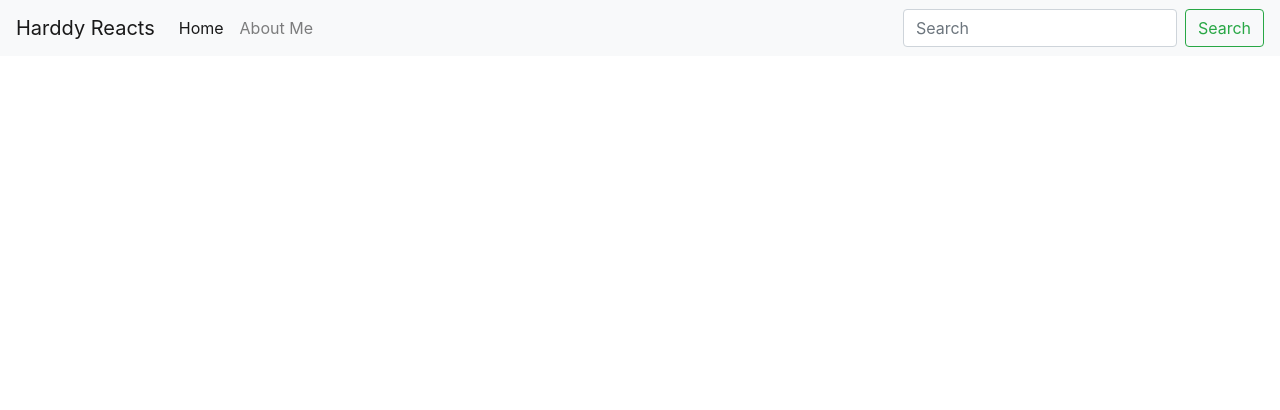
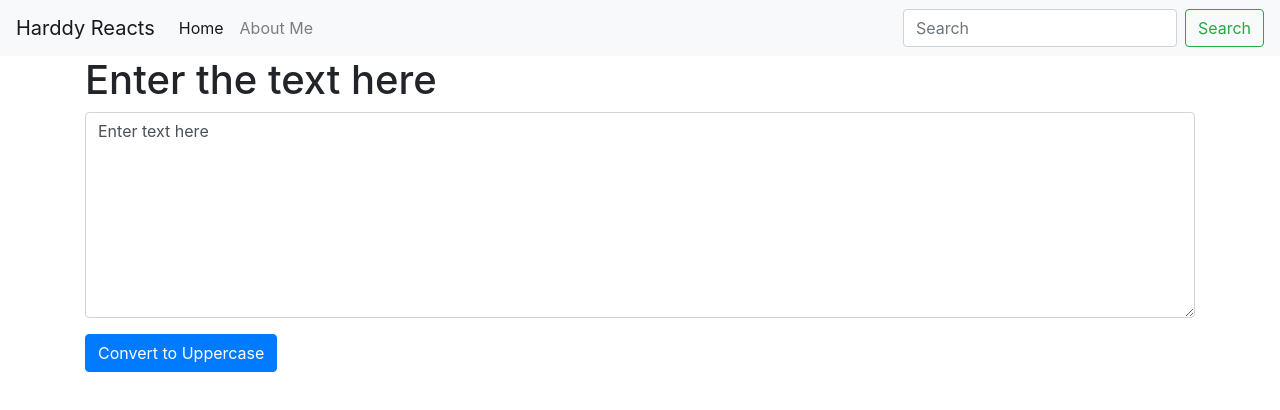
Before and after one commit to HarddyBoy/React-Study, a React (Create React App) app: page / in a window 1280 px wide. Shown: the top 410 px of the page. Built offline with nearby package versions, Linux system fonts and the light colour scheme.

Commit message:
updated new src

```diff
--- a/src/App.js
+++ b/src/App.js
@@ -1,10 +1,14 @@
 import './App.css';
 import Navbar from './components/Navbar';
+import TextForm from './components/TextForm';
 
 function App() {
   return (
     <>
       <Navbar title="Harddy Reacts" aboutText="About Me"/>
+      <div className="container">
+      <TextForm  heading="Enter the text here" />
+      </div>
     </>
   );
 }
--- /dev/null
+++ b/src/components/TextForm.js
@@ -0,0 +1,27 @@
+import React, {useState} from 'react'
+
+
+export default function TextForm(props) {
+    const handleUpClick = ()=>{
+        console.log("clicked");
+        let upText = Text.toUpperCase();
+        setText(upText);
+    }
+    const handleOnChange = (event)=>{
+        console.log("changed");
+        setText(event.target.value);
+    }
+    const[Text, setText] = useState('Enter text here');
+
+  return (
+    <>
+    <div>
+        <h1>{props.heading}</h1>
+        <div className="form-group">
+            <textarea className="form-control" value={Text} onChange={handleOnChange} id="myBox" rows="8"></textarea>
+        </div>
+        <button className="btn btn-primary" onClick={handleUpClick}>Convert to Uppercase</button>
+    </div>
+    </>
+  )
+}
```
Also changed, not shown: src/components/Navbar.js (line endings or trailing spaces).
